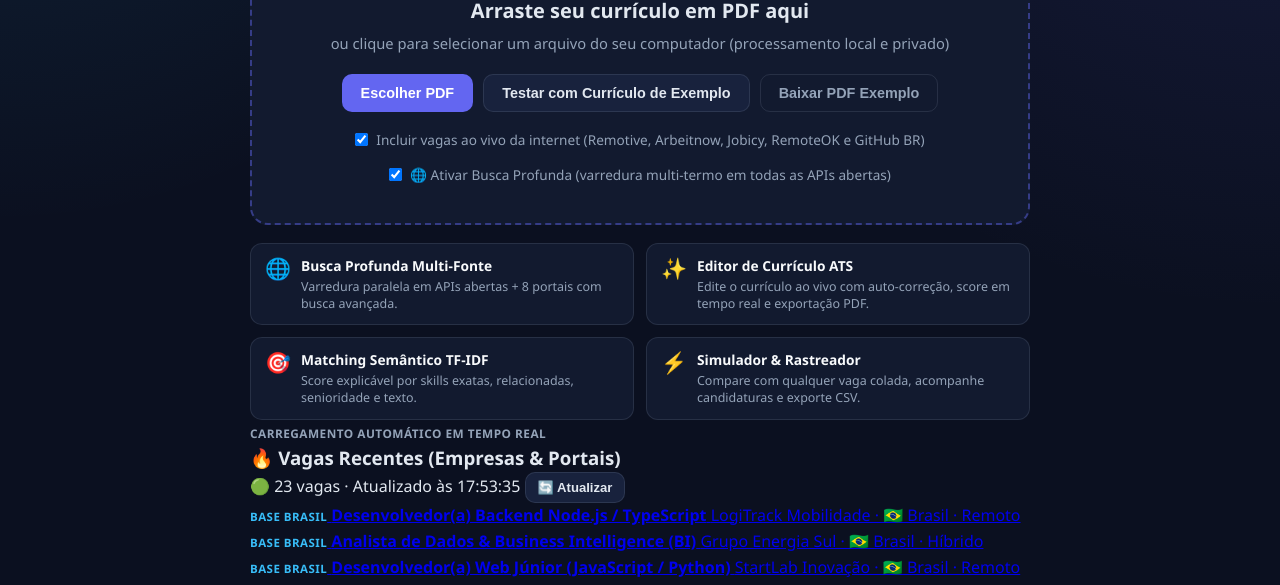
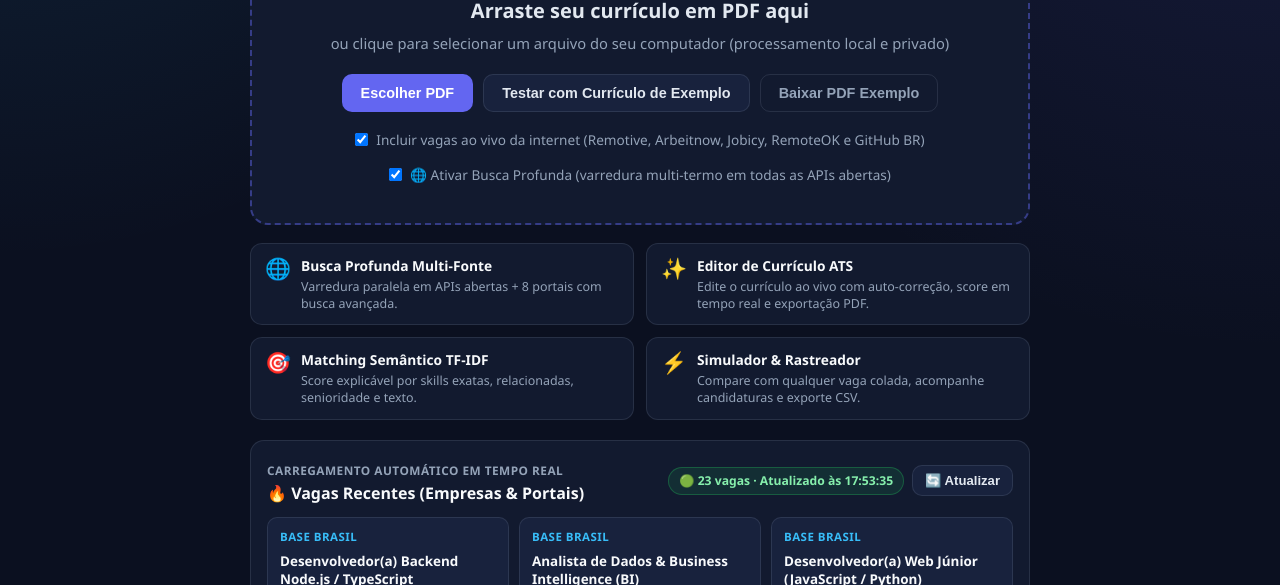
Before and after one commit to orlokfalcom/SISTEMA-DE-BUSCA-DE-VAGAS, a plain HTML site: page docs/index.html in a window 1280 px wide. Shown: the part 367-952 px from the top of the page. Drawn offline with nearby package versions, Linux system fonts and the light colour scheme; no server answers.

```diff
--- a/docs/styles.css
+++ b/docs/styles.css
@@ -1435,3 +1435,83 @@ body {
     text-align: center;
   }
 }
+
+/* Feed Automático de Vagas Recentes & Barra de Auto-Atualização */
+.live-feed-card {
+  margin-top: 20px;
+  background: var(--bg-card);
+  border: 1px solid var(--border);
+  border-radius: var(--radius);
+  padding: 16px;
+}
+
+.live-feed-header {
+  display: flex;
+  flex-wrap: wrap;
+  justify-content: space-between;
+  align-items: center;
+  gap: 10px;
+  margin-bottom: 12px;
+}
+
+.live-feed-header h3 {
+  font-size: 1rem;
+  color: #f8fafc;
+}
+
+.live-feed-controls,
+.live-sync-group {
+  display: flex;
+  flex-wrap: wrap;
+  align-items: center;
+  gap: 8px;
+}
+
+.live-sync-group {
+  margin-right: auto;
+}
+
+.live-status-pill {
+  font-size: 0.76rem;
+  font-weight: 600;
+  color: #86efac;
+  background: rgba(34, 197, 94, 0.12);
+  border: 1px solid rgba(34, 197, 94, 0.3);
+  padding: 4px 10px;
+  border-radius: 999px;
+}
+
+.live-feed-grid {
+  display: grid;
+  grid-template-columns: repeat(auto-fill, minmax(min(100%, 220px), 1fr));
+  gap: 10px;
+}
+
+.mini-job-card {
+  display: flex;
+  flex-direction: column;
+  gap: 4px;
+  background: var(--bg-elevated);
+  border: 1px solid var(--border);
+  border-radius: 10px;
+  padding: 10px 12px;
+  text-decoration: none;
+  color: var(--text);
+  transition: border-color 0.18s, transform 0.14s;
+}
+
+.mini-job-card:hover {
+  border-color: var(--accent);
+  transform: translateY(-1px);
+}
+
+.mini-job-card strong {
+  font-size: 0.84rem;
+  color: #f8fafc;
+  line-height: 1.3;
+}
+
+.mini-job-meta {
+  font-size: 0.74rem;
+  color: var(--text-muted);
+}
```
